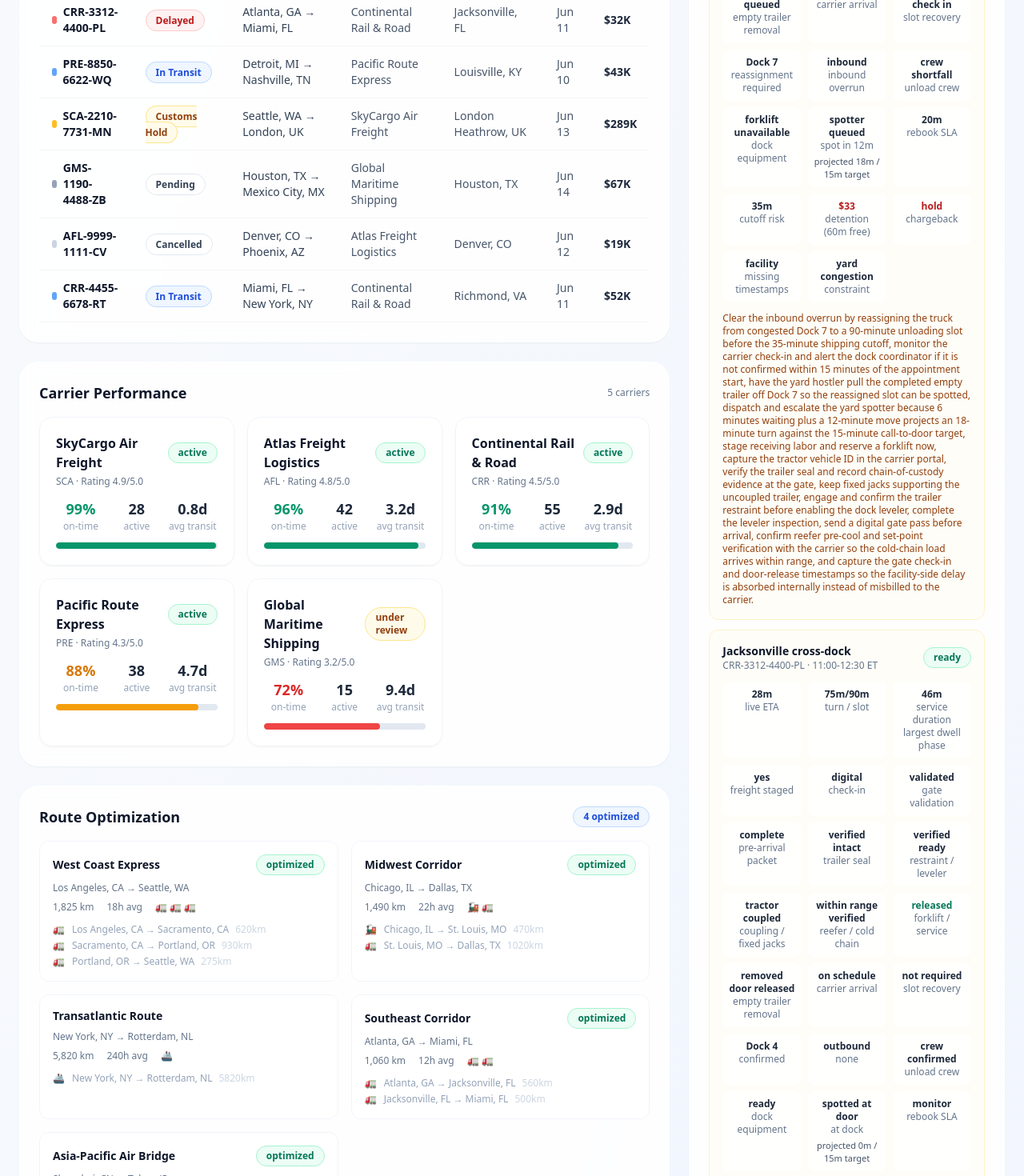
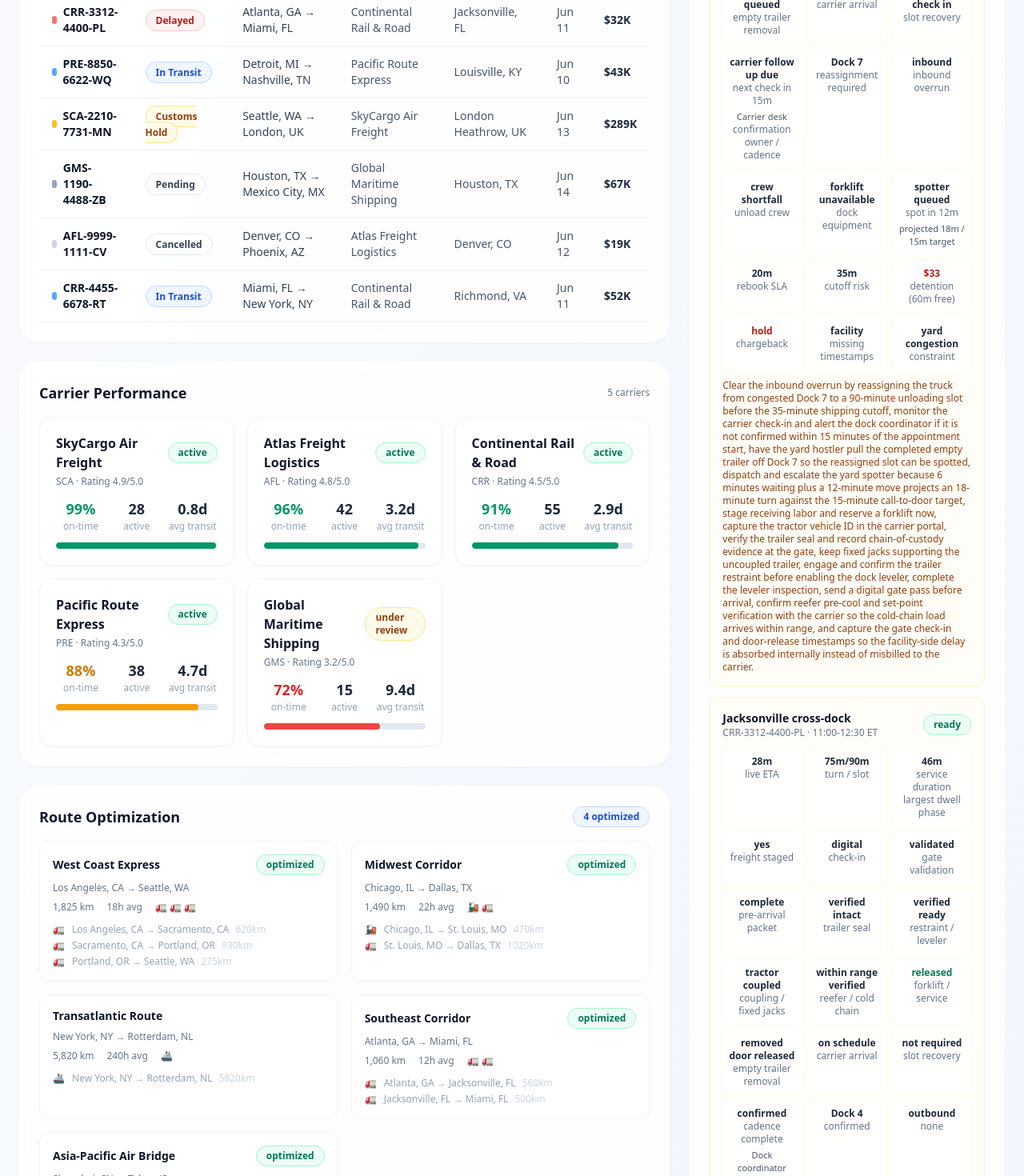
Before and after one commit to tensorgarden/logistics-ai-dashboard, a Next.js app: page / in a window 1280 px wide. Shown: the part 780-2250 px from the top of the page at 80% size. Built offline with nearby package versions, Linux system fonts and the light colour scheme.

Commit message:
Track dock appointment confirmation ownership

```diff
--- a/src/app/page.tsx
+++ b/src/app/page.tsx
@@ -621,6 +621,20 @@ function DockAppointmentPanel() {
                 </div>
                 <div className="rounded-lg bg-white/70 p-2">
                   <div className="font-bold text-slate-800">
+                    {risk.appointmentConfirmationStatus.replaceAll("_", " ")}
+                  </div>
+                  <div>
+                    {risk.nextConfirmationDueMinutes === null
+                      ? "cadence complete"
+                      : `next check in ${risk.nextConfirmationDueMinutes}m`}
+                  </div>
+                  <div className="mt-1 text-[11px] font-medium text-slate-600">
+                    {risk.confirmationOwner}
+                  </div>
+                  <div>confirmation owner / cadence</div>
+                </div>
+                <div className="rounded-lg bg-white/70 p-2">
+                  <div className="font-bold text-slate-800">
                     {risk.assignedDockDoor ?? "no door"}
                   </div>
                   <div>{risk.dockDoorAssignmentStatus.replaceAll("_", " ")}</div>
--- a/src/lib/demo-data.ts
+++ b/src/lib/demo-data.ts
@@ -727,6 +727,9 @@ export const demoDockAppointmentRisks: DockAppointmentRisk[] = [
     emptyTrailerRemovalStatus: 'hostler_queued',
     carrierArrivalStatus: 'late_risk',
     noShowRecoveryStatus: 'monitor_check_in',
+    appointmentConfirmationStatus: "carrier_follow_up_due",
+    confirmationOwner: "Carrier desk",
+    nextConfirmationDueMinutes: 15,
     assignedDockDoor: 'Dock 7',
     dockDoorAssignmentStatus: "reassignment_required",
     dockFlowDirection: "inbound",
@@ -774,6 +777,9 @@ export const demoDockAppointmentRisks: DockAppointmentRisk[] = [
     emptyTrailerRemovalStatus: 'removed_door_released',
     carrierArrivalStatus: 'on_schedule',
     noShowRecoveryStatus: 'not_required',
+    appointmentConfirmationStatus: "confirmed",
+    confirmationOwner: "Dock coordinator",
+    nextConfirmationDueMinutes: null,
     assignedDockDoor: 'Dock 4',
     dockDoorAssignmentStatus: "confirmed",
     dockFlowDirection: "outbound",
@@ -821,6 +827,9 @@ export const demoDockAppointmentRisks: DockAppointmentRisk[] = [
     emptyTrailerRemovalStatus: 'removal_unplanned',
     carrierArrivalStatus: 'no_show_review',
     noShowRecoveryStatus: 'operator_confirmation_required',
+    appointmentConfirmationStatus: "operator_escalation_due",
+    confirmationOwner: "Dock coordinator",
+    nextConfirmationDueMinutes: 5,
     assignedDockDoor: null,
     dockDoorAssignmentStatus: "unassigned",
     dockFlowDirection: "outbound",
--- a/src/lib/types.ts
+++ b/src/lib/types.ts
@@ -140,6 +140,11 @@ export type DockNoShowRecoveryStatus =
   | 'monitor_check_in'
   | 'operator_confirmation_required';
 
+export type DockAppointmentConfirmationStatus =
+  | 'confirmed'
+  | 'carrier_follow_up_due'
+  | 'operator_escalation_due';
+
 export type DockDwellPhase =
   | "gate_to_dock"
   | "dock_to_service"
@@ -184,6 +189,9 @@ export interface DockAppointmentRisk {
   emptyTrailerRemovalStatus: DockEmptyTrailerRemovalStatus;
   carrierArrivalStatus: DockCarrierArrivalStatus;
   noShowRecoveryStatus: DockNoShowRecoveryStatus;
+  appointmentConfirmationStatus: DockAppointmentConfirmationStatus;
+  confirmationOwner: string;
+  nextConfirmationDueMinutes: number | null;
   assignedDockDoor: string | null;
   dockDoorAssignmentStatus: DockDoorAssignmentStatus;
   dockFlowDirection: DockFlowDirection;
```
Also changed, not shown: 1 other file (tests, documents, lock files or other folders).
